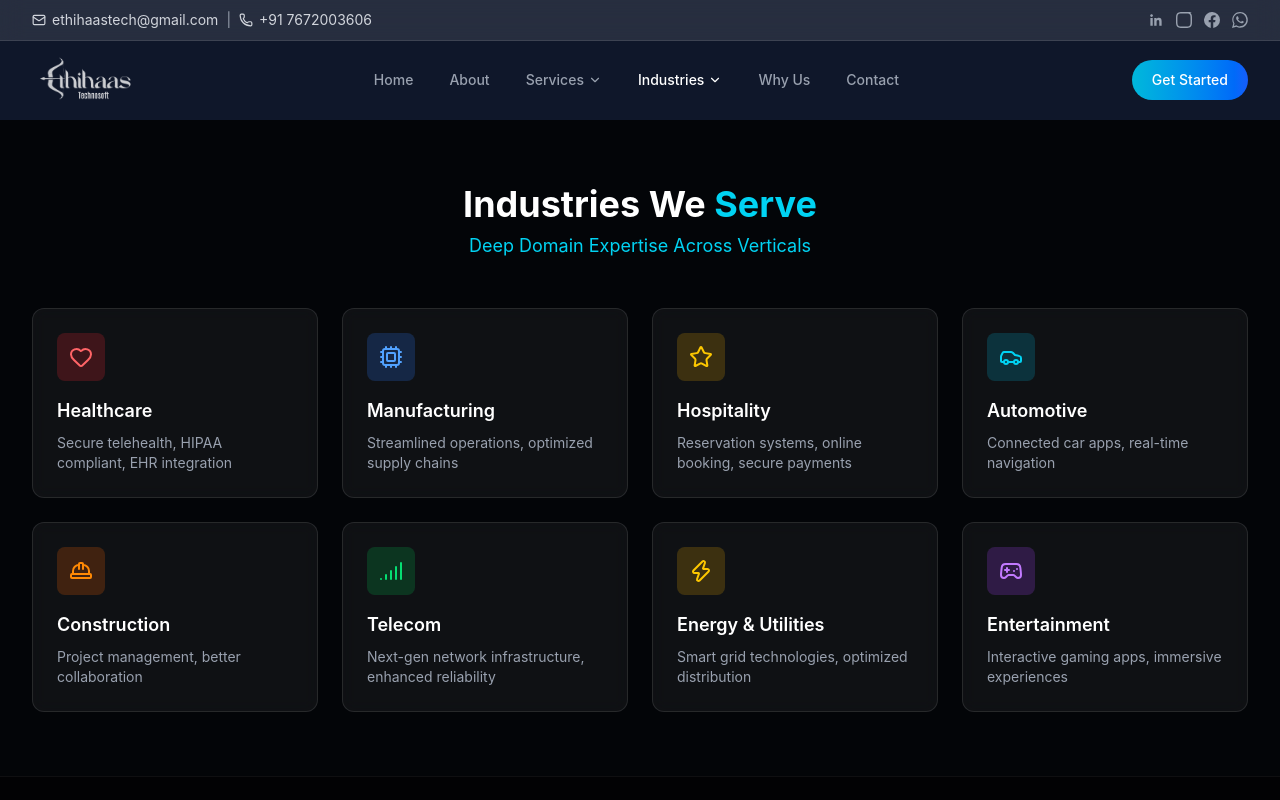
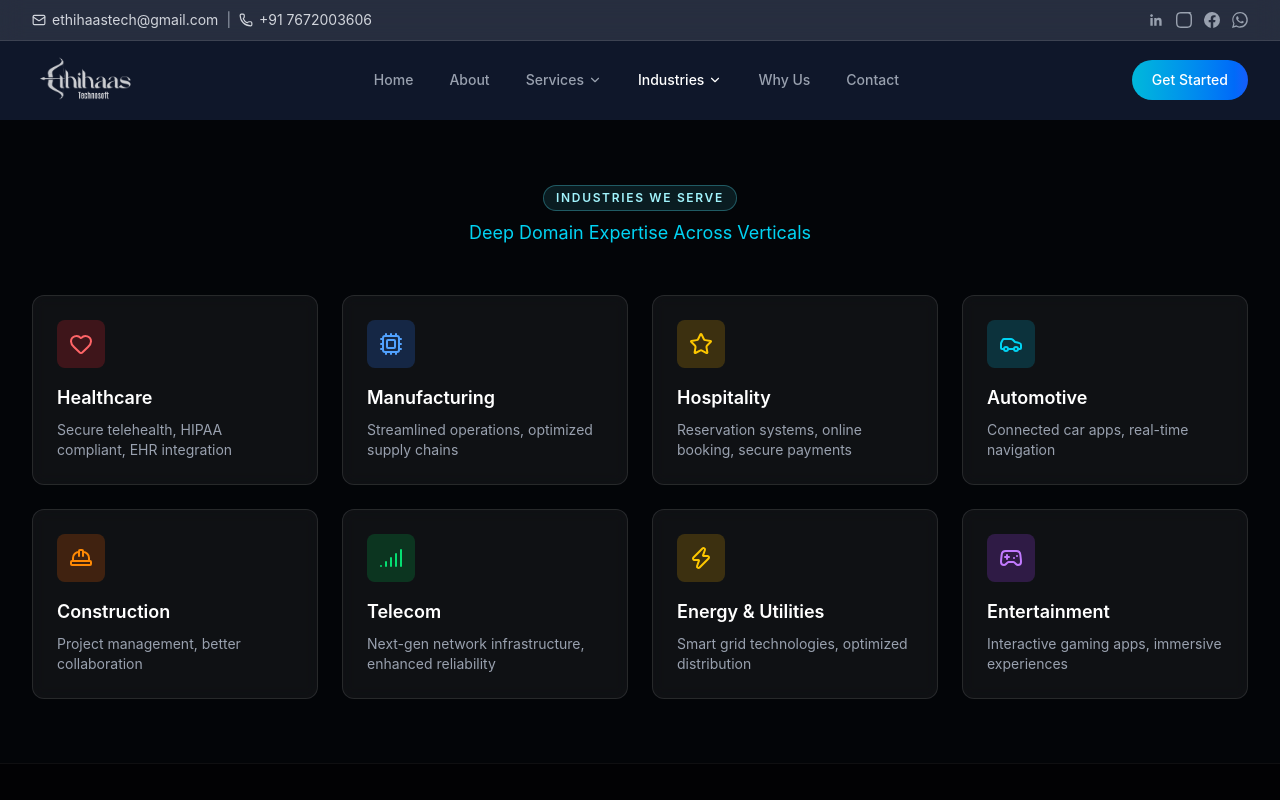
Before and after one commit to archanadeshpal526-create/Etechnosoft-Website, a React (Vite) app: page /industries in a window 1280 px wide. Shown: the top 800 px of the page. Built offline with nearby package versions, Linux system fonts and the light colour scheme.

Commit message:
Match Services and Industries tabs to Why Choose Us style

```diff
--- a/src/components/Industries.jsx
+++ b/src/components/Industries.jsx
@@ -36,9 +36,9 @@ export default function Industries() {
           transition={{ duration: 0.6 }}
           className="text-center mb-12"
         >
-          <h2 className="text-3xl md:text-4xl font-bold text-white">
-            Industries We <span className="text-cyan-400 font-bold">Serve</span>
-          </h2>
+          <span className="inline-flex px-3 py-1 rounded-full border border-cyan-300/30 bg-cyan-300/10 text-cyan-200 text-xs font-semibold tracking-[0.14em] uppercase">
+            Industries We Serve
+          </span>
           <p className="text-cyan-400 text-lg mt-2">Deep Domain Expertise Across Verticals</p>
         </motion.div>
 
--- a/src/components/Services.jsx
+++ b/src/components/Services.jsx
@@ -168,9 +168,9 @@ export default function Services() {
           transition={{ duration: 0.6 }}
           className="text-center mb-12"
         >
-          <h2 className="text-3xl md:text-4xl font-bold text-white">
-            <span className="text-cyan-400 font-bold">Our Services</span>
-          </h2>
+          <span className="inline-flex px-3 py-1 rounded-full border border-cyan-300/30 bg-cyan-300/10 text-cyan-200 text-xs font-semibold tracking-[0.14em] uppercase">
+            Our Services
+          </span>
         </motion.div>
 
         <ServiceSection
```
